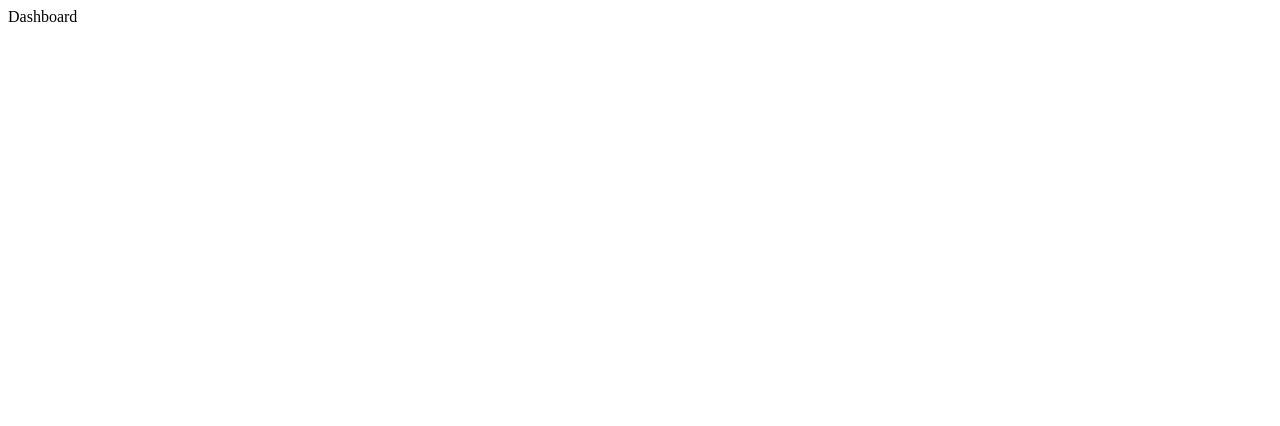
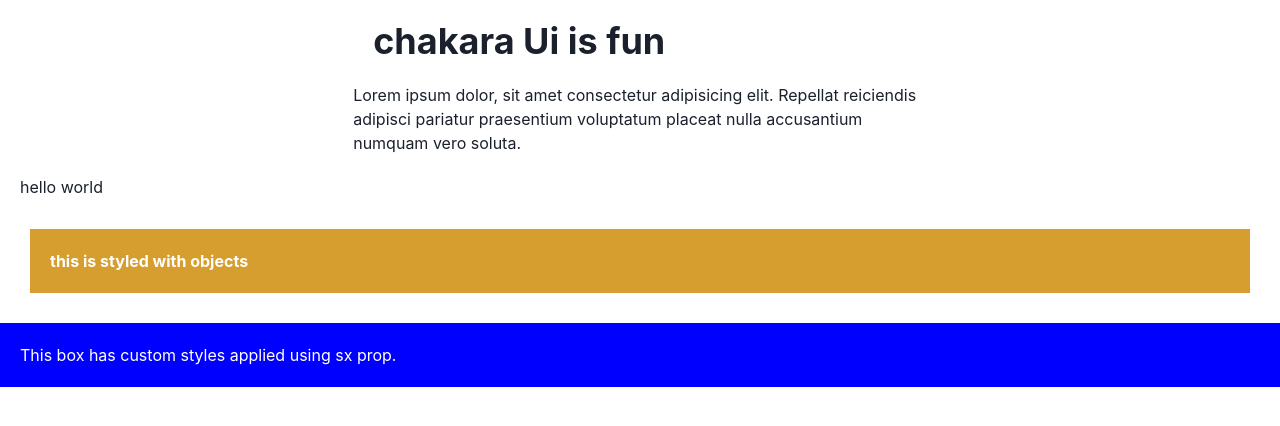
Before and after one commit to sujansince2003/TaskManagerUI-chakraUI, a React (Vite) app: page / in a window 1280 px wide. Shown: the top 426 px of the page. Built offline with nearby package versions, Linux system fonts and the light colour scheme.

Commit message:
component and style props

```diff
--- a/package.json
+++ b/package.json
@@ -9,6 +9,10 @@
     "preview": "vite preview"
   },
   "dependencies": {
+    "@chakra-ui/react": "^2.8.2",
+    "@emotion/react": "^11.11.1",
+    "@emotion/styled": "^11.11.0",
+    "framer-motion": "^10.16.16",
     "react": "^18.2.0",
     "react-dom": "^18.2.0",
     "react-router-dom": "^6.6.1"
--- a/src/main.jsx
+++ b/src/main.jsx
@@ -1,9 +1,14 @@
-import React from 'react'
-import ReactDOM from 'react-dom/client'
-import App from './App'
+import React from "react";
+import ReactDOM from "react-dom/client";
+import App from "./App";
 
-ReactDOM.createRoot(document.getElementById('root')).render(
+// 1. import `ChakraProvider` component
+import { ChakraProvider } from "@chakra-ui/react";
+
+ReactDOM.createRoot(document.getElementById("root")).render(
   <React.StrictMode>
-    <App />
-  </React.StrictMode>,
-)
+    <ChakraProvider>
+      <App />
+    </ChakraProvider>
+  </React.StrictMode>
+);
--- a/src/pages/Dashboard.jsx
+++ b/src/pages/Dashboard.jsx
@@ -1,5 +1,36 @@
+import { Heading, Text, Container, Box } from "@chakra-ui/react";
 export default function Dashboard() {
+  const styleBox = {
+    p: "20px",
+    bg: "yellow.500",
+    color: "white",
+    m: "30px",
+    fontWeight: "bold",
+    // for hovering or pseudo styling
+    ":hover": {
+      color: "black",
+      backgroundColor: "pink.300",
+    },
+  };
   return (
-    <div>Dashboard</div>
-  )
+    <>
+      <Container as="section">
+        <Heading m="20px">chakara Ui is fun</Heading> {/*applies H2*/}
+        <Text>
+          Lorem ipsum dolor, sit amet consectetur adipisicing elit. Repellat
+          reiciendis adipisci pariatur praesentium voluptatum placeat nulla
+          accusantium numquam vero soluta.
+        </Text>{" "}
+        {/*p tag */}
+      </Container>
+      {/* contents wrapped inside container is centered */}
+      <Box m="20px" as="p">
+        hello world
+      </Box>
+      <Box sx={styleBox}>this is styled with objects</Box>
+      <Box sx={{ backgroundColor: "blue", color: "white", padding: "20px" }}>
+        This box has custom styles applied using sx prop.
+      </Box>
+    </>
+  );
 }
```
Also changed, not shown: 1 other file (tests, documents, lock files or other folders).
